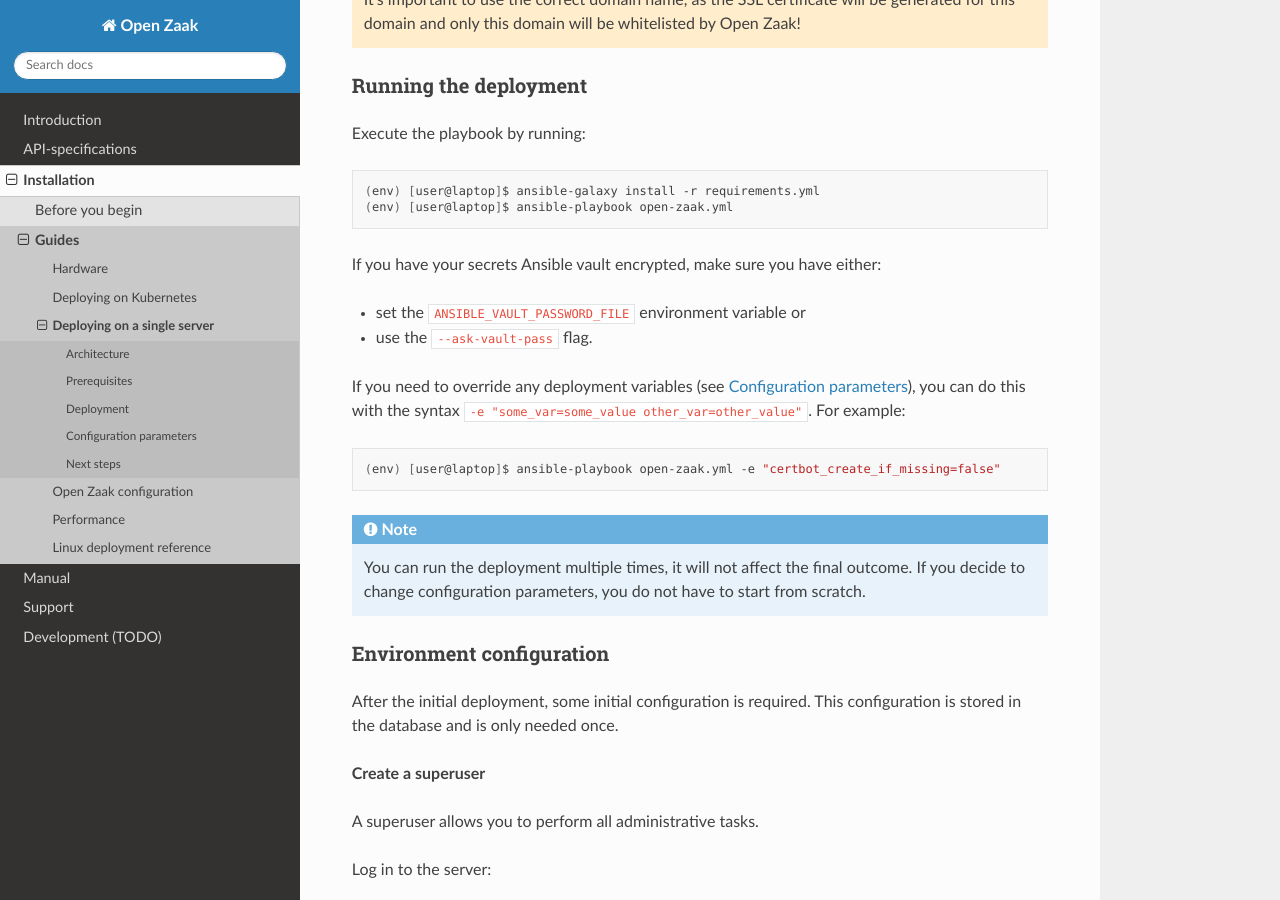
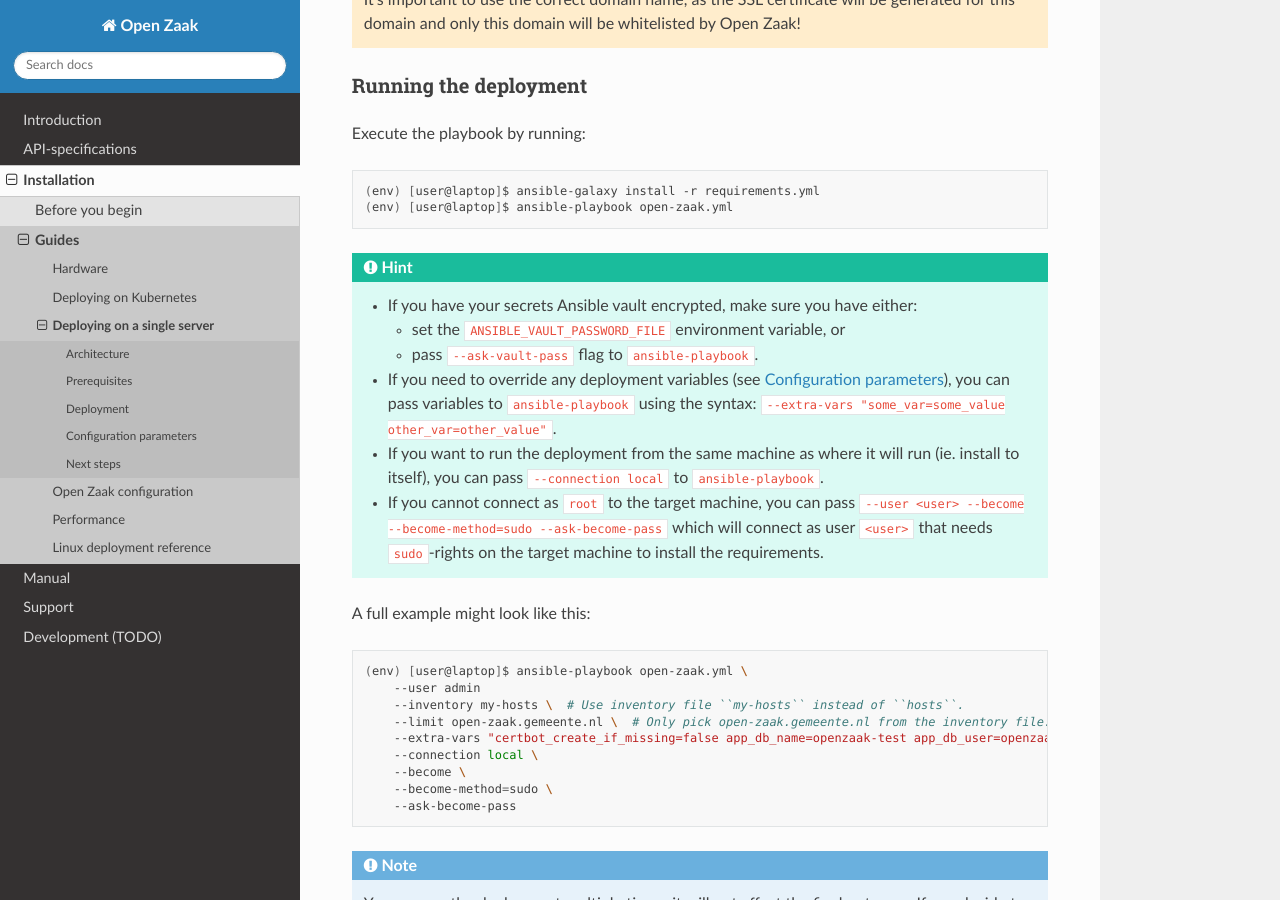
Before and after one commit to open-zaak/open-zaak, a Sphinx documentation site: the page built from docs/installation/deployment/single_server.rst, in a window 1280 px wide and 900 px high, scrolled down 2185 px. Built offline with Sphinx 7.4.7 and the Read the Docs theme 2.0.0, drawn with Linux system fonts in a browser that asks for light colours.

Commit message:
:pencil: Fixes #394 -- Hints to install from and to the same target.

```diff
--- a/docs/installation/deployment/single_server.rst
+++ b/docs/installation/deployment/single_server.rst
@@ -122,18 +122,40 @@
     (env) [user@laptop]$ ansible-galaxy install -r requirements.yml
     (env) [user@laptop]$ ansible-playbook open-zaak.yml
 
-If you have your secrets Ansible vault encrypted, make sure you have either:
+.. hint::
 
-* set the ``ANSIBLE_VAULT_PASSWORD_FILE`` environment variable or
-* use the ``--ask-vault-pass`` flag.
+   * If you have your secrets Ansible vault encrypted, make sure you have either:
 
-If you need to override any deployment variables (see
-:ref:`containers_config_params`), you can do this with the syntax
-``-e "some_var=some_value other_var=other_value"``. For example:
+     * set the ``ANSIBLE_VAULT_PASSWORD_FILE`` environment variable, or
+     * pass ``--ask-vault-pass`` flag to ``ansible-playbook``.
+
+   * If you need to override any deployment variables (see
+     :ref:`containers_config_params`), you can pass variables to
+     ``ansible-playbook`` using the syntax:
+     ``--extra-vars "some_var=some_value other_var=other_value"``.
+
+   * If you want to run the deployment from the same machine as where it will
+     run (ie. install to itself), you can pass ``--connection local`` to
+     ``ansible-playbook``.
+
+   * If you cannot connect as ``root`` to the target machine, you can pass
+     ``--user <user> --become --become-method=sudo --ask-become-pass`` which
+     will connect as user ``<user>`` that needs ``sudo``-rights on the target
+     machine to install the requirements.
+
+A full example might look like this:
 
 .. code-block:: shell
 
-    (env) [user@laptop]$ ansible-playbook open-zaak.yml -e "certbot_create_if_missing=false"
+    (env) [user@laptop]$ ansible-playbook open-zaak.yml \
+        --user admin
+        --inventory my-hosts \  # Use inventory file ``my-hosts`` instead of ``hosts``.
+        --limit open-zaak.gemeente.nl \  # Only pick open-zaak.gemeente.nl from the inventory file.
+        --extra-vars "certbot_create_if_missing=false app_db_name=openzaak-test app_db_user=openzaak-test" \
+        --connection local \
+        --become \
+        --become-method=sudo \
+        --ask-become-pass
 
 .. note:: You can run the deployment multiple times, it will not affect the final
    outcome. If you decide to change configuration parameters, you do not have
@@ -149,23 +171,23 @@
 
 A superuser allows you to perform all administrative tasks.
 
-Log in to the server:
+1. Log in to the server:
 
-.. code-block:: shell
+   .. code-block:: shell
 
-    [user@laptop]$ ssh root@open-zaak.gemeente.nl
+       [user@laptop]$ ssh root@open-zaak.gemeente.nl
 
-Create the superuser (interactive on the shell). Note that the password you
-type in will not be visible - not even with asterisks. This is normal.
+2. Create the superuser (interactive on the shell). Note that the password you
+   type in will not be visible - not even with asterisks. This is normal.
 
-.. code-block:: shell
+   .. code-block:: shell
 
-    [root@open-zaak.gemeente.nl]# docker exec -it openzaak-0 src/manage.py createsuperuser
-    Gebruikersnaam: demo
-    E-mailadres: admin@open-zaak.gemeente.nl
-    Password:
-    Password (again):
-    Superuser created successfully.
+       [root@open-zaak.gemeente.nl]# docker exec -it openzaak-0 src/manage.py createsuperuser
+       Gebruikersnaam: demo
+       E-mailadres: admin@open-zaak.gemeente.nl
+       Password:
+       Password (again):
+       Superuser created successfully.
 
 **Configure Open Zaak Admin**
 
```
